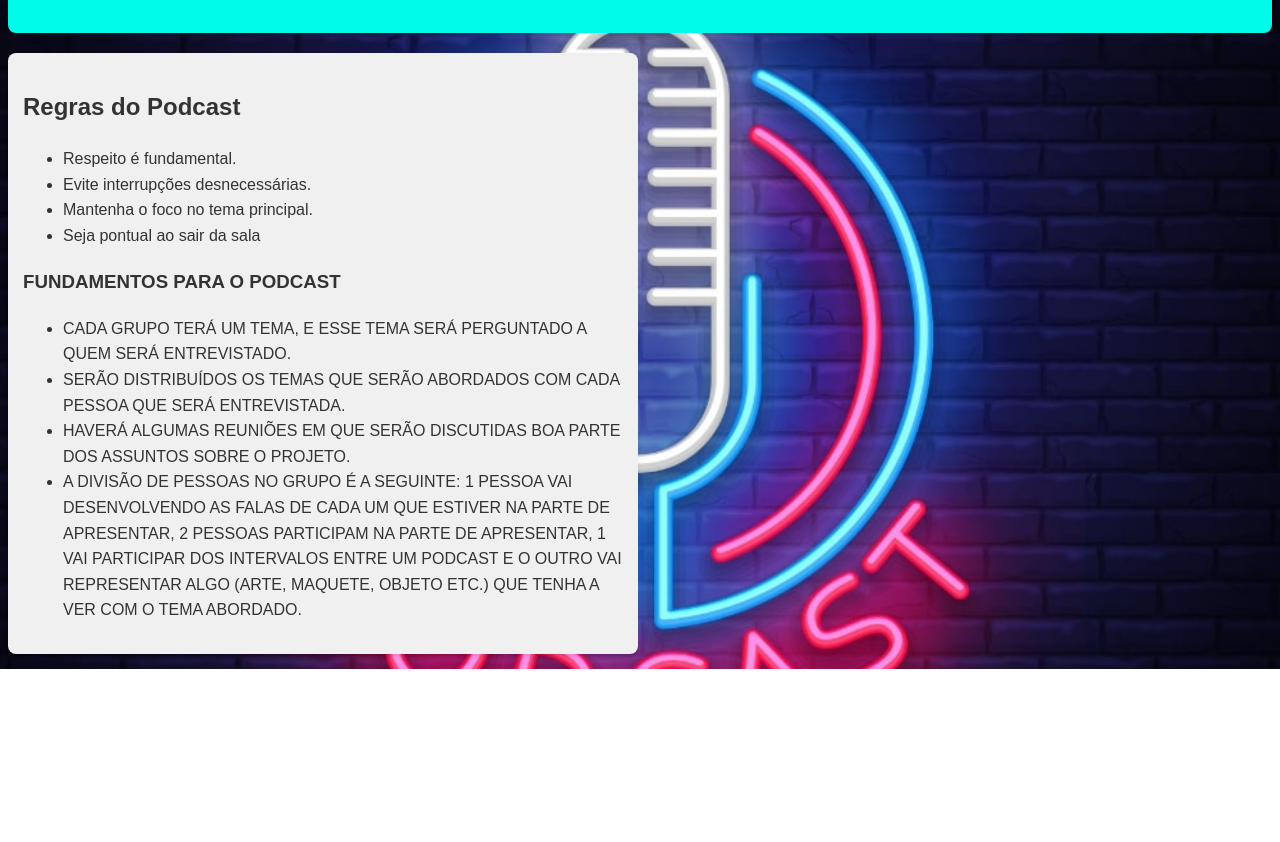
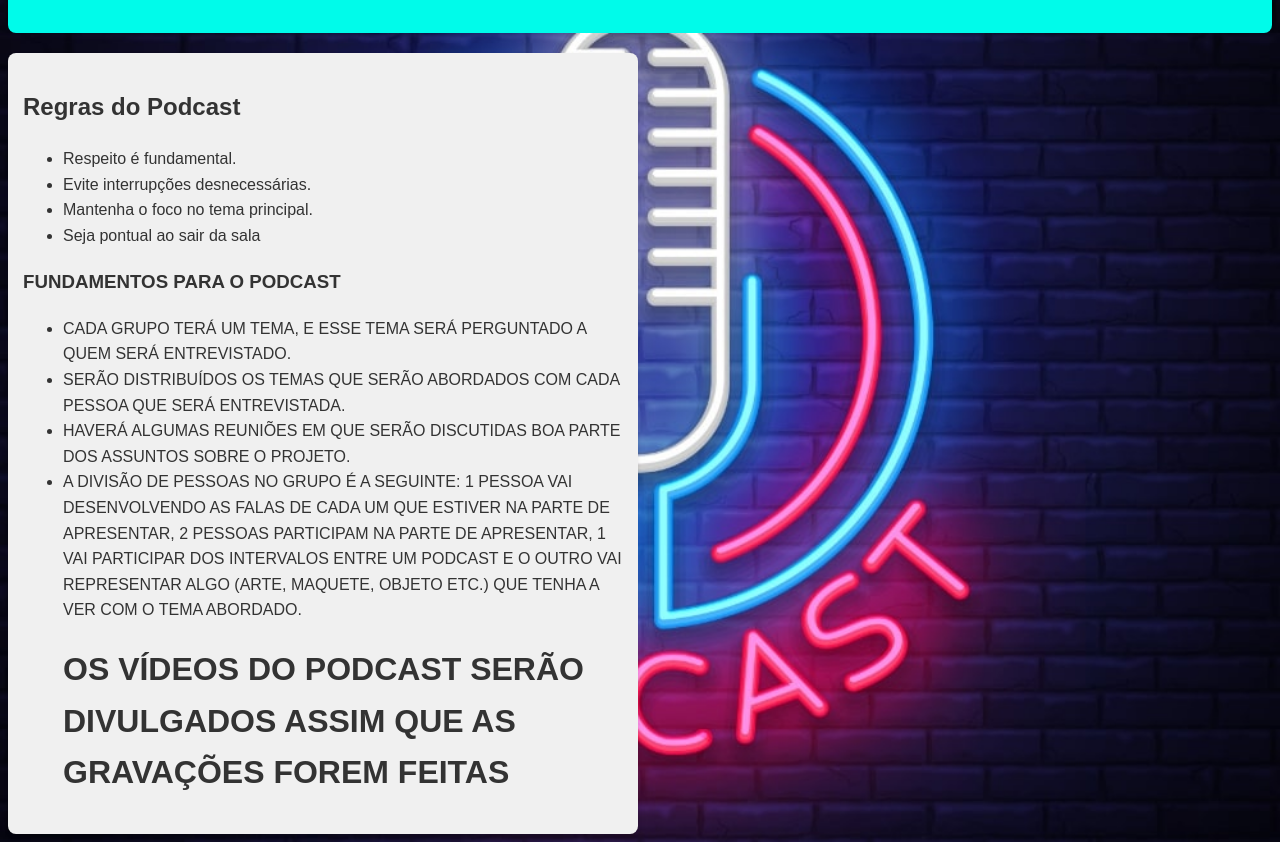
Before and after one commit to arthurvinisramos/podcast, a plain HTML site: page index.html in a window 1280 px wide. Shown: the part 131-973 px from the top of the page. Before the commit the page ends 800 px from the top, so only its background shows below. Drawn offline with Linux system fonts and the light colour scheme.

Commit message:
Update index.html

```diff
--- a/index.html
+++ b/index.html
@@ -29,5 +29,8 @@
                 <li>A DIVISÃO DE PESSOAS NO GRUPO É A SEGUINTE: 1 PESSOA VAI DESENVOLVENDO AS FALAS DE CADA UM QUE ESTIVER NA PARTE DE APRESENTAR, 2 PESSOAS PARTICIPAM NA PARTE DE APRESENTAR, 1 VAI PARTICIPAR DOS INTERVALOS ENTRE UM PODCAST E O OUTRO VAI REPRESENTAR ALGO (ARTE, MAQUETE, OBJETO ETC.) QUE TENHA A VER COM O TEMA ABORDADO.</li>
             </ul>
         </div>
+        <div id="videos">
+            <ul><H1>OS VÍDEOS DO PODCAST SERÃO DIVULGADOS ASSIM QUE AS GRAVAÇÕES FOREM FEITAS</H1></ul>
+        </div>
 </body>
 </html>
```
